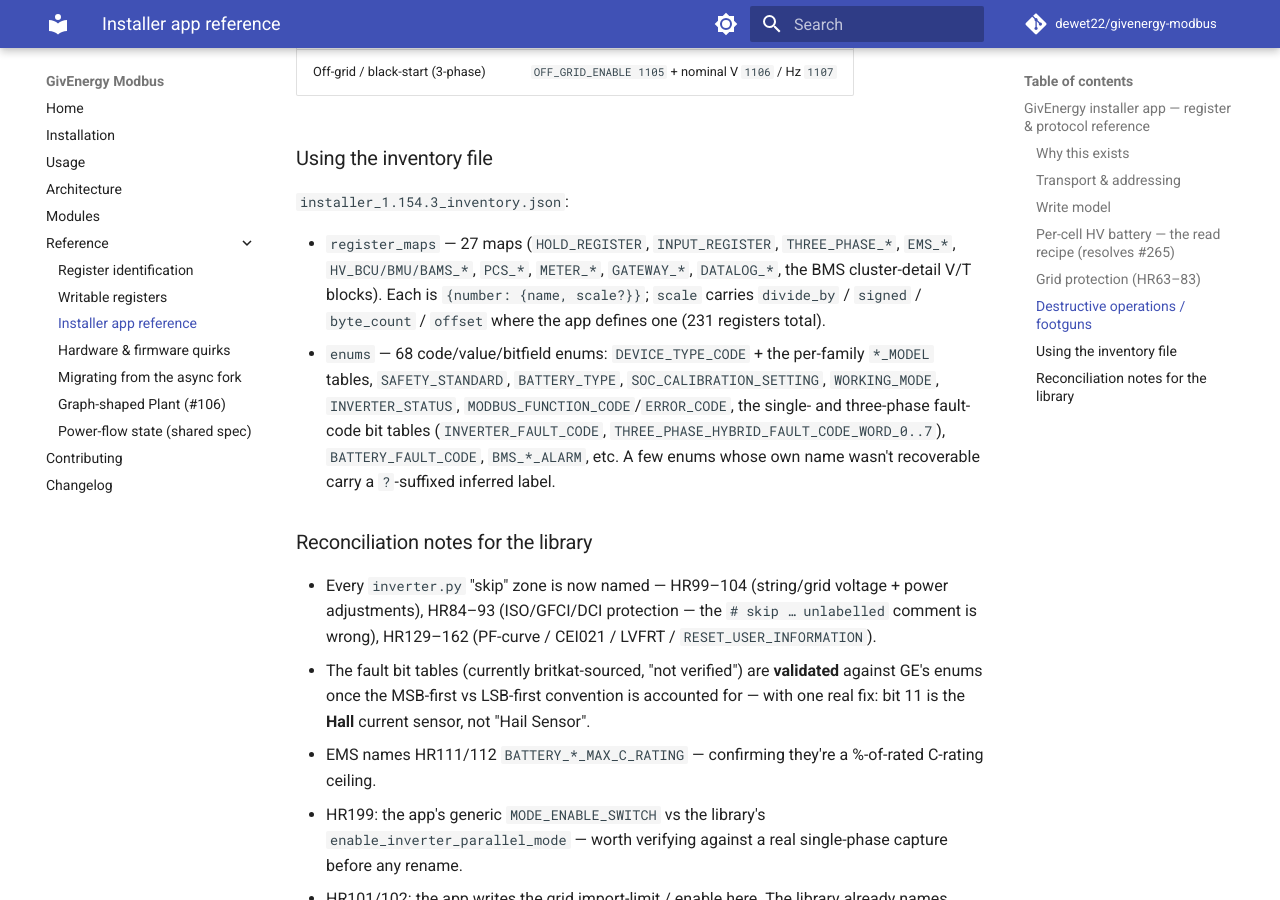
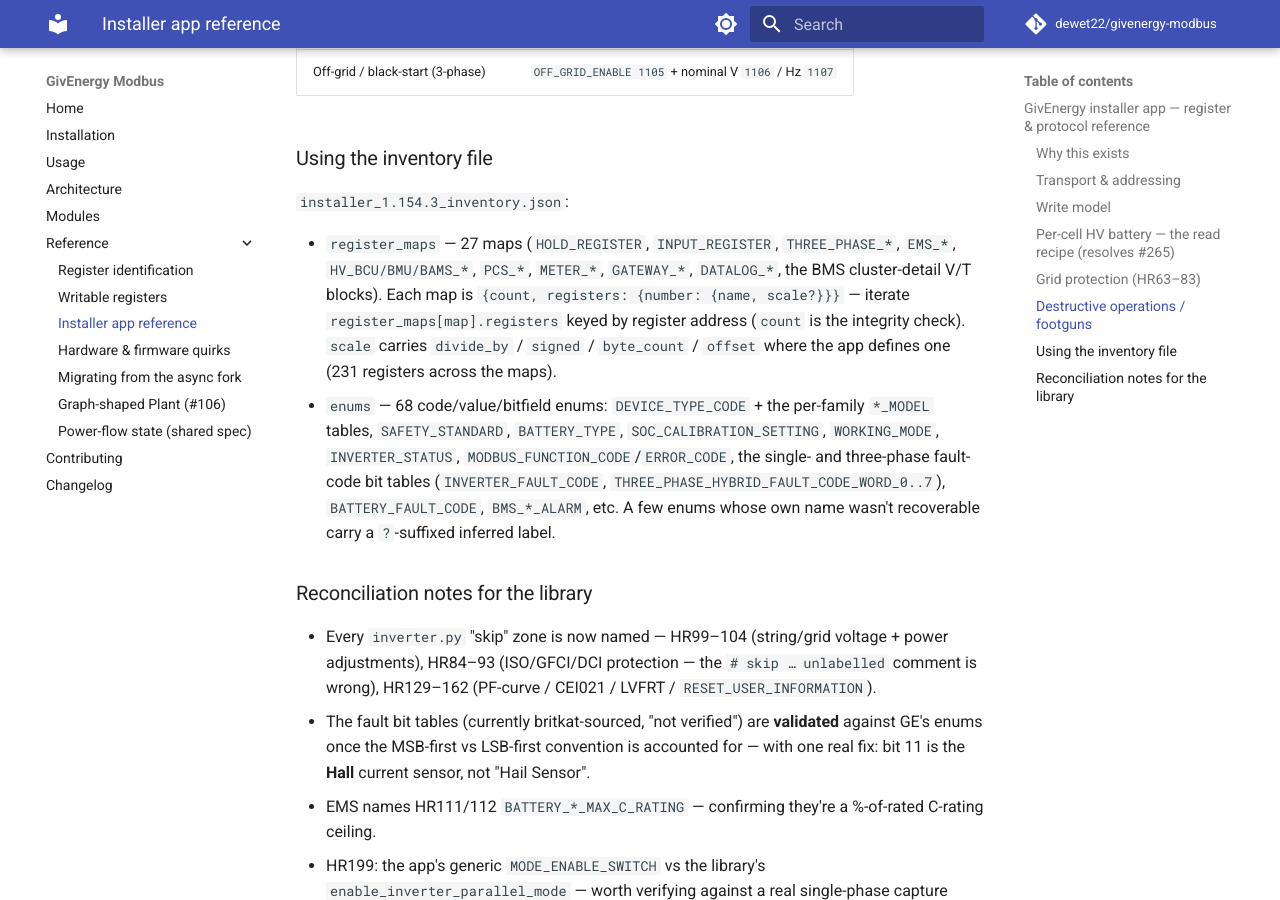
Before and after one commit to dewet22/givenergy-modbus, an MkDocs documentation site: the page built from docs/reference/registers/installer-app-reference.md, in a window 1280 px wide and 900 px high, scrolled down 2539 px. Built offline with MkDocs 1.6.1 and Material for MkDocs 9.7.7, drawn with Linux system fonts in a browser that asks for light colours; comment, search, counter and statistics services are not loaded.

Commit message:
docs: address review — inventory schema wrapper, HR311 export-priority order
- installer-app-reference.md: describe register_maps[map].registers[number] wrapper
  (count + registers), matching the committed JSON shape (Codex).
- inverter.py: correct the HR311 export_priority comment to the ExportPriority order
  (0=Load/1=Battery/2=Grid, #303), not the stale reversed text (CodeRabbit).

Co-Authored-By: Claude Opus 4.8 <noreply@anthropic.com>

```diff
--- a/docs/reference/registers/installer-app-reference.md
+++ b/docs/reference/registers/installer-app-reference.md
@@ -88,8 +88,10 @@ All bare FC06, gated only in the UI:
 
 - `register_maps` — 27 maps (`HOLD_REGISTER`, `INPUT_REGISTER`, `THREE_PHASE_*`, `EMS_*`,
   `HV_BCU/BMU/BAMS_*`, `PCS_*`, `METER_*`, `GATEWAY_*`, `DATALOG_*`, the BMS cluster-detail
-  V/T blocks). Each is `{number: {name, scale?}}`; `scale` carries `divide_by` / `signed` /
-  `byte_count` / `offset` where the app defines one (231 registers total).
+  V/T blocks). Each map is `{count, registers: {number: {name, scale?}}}` — iterate
+  `register_maps[map].registers` keyed by register address (`count` is the integrity check).
+  `scale` carries `divide_by` / `signed` / `byte_count` / `offset` where the app defines one
+  (231 registers across the maps).
 - `enums` — 68 code/value/bitfield enums: `DEVICE_TYPE_CODE` + the per-family `*_MODEL` tables,
   `SAFETY_STANDARD`, `BATTERY_TYPE`, `SOC_CALIBRATION_SETTING`, `WORKING_MODE`, `INVERTER_STATUS`,
   `MODBUS_FUNCTION_CODE`/`ERROR_CODE`, the single- and three-phase fault-code bit tables
```
Also changed, not shown: 1 other file.
